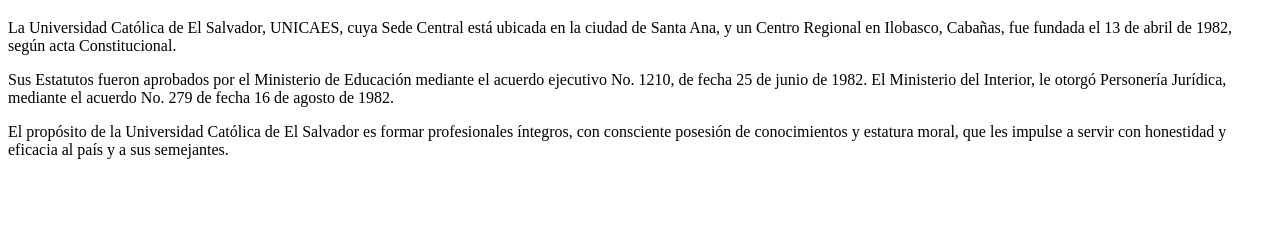
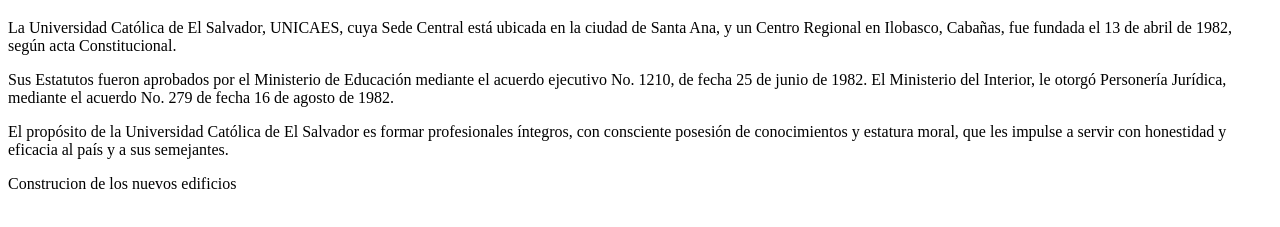
Before and after one commit to moncis/desarrollo22, a plain HTML site: page historia.html in a window 1280 px wide. Shown: the part 61-288 px from the top of the page. Drawn offline with Linux system fonts and the light colour scheme.

Commit message:
Se modifico el archivo historia.html

```diff
--- a/historia.html
+++ b/historia.html
@@ -11,5 +11,6 @@
     <p>La Universidad Católica de El Salvador, UNICAES, cuya Sede Central está ubicada en la ciudad de Santa Ana, y un Centro Regional en Ilobasco, Cabañas, fue fundada el 13 de abril de 1982, según acta Constitucional.</p>
     <p>Sus Estatutos fueron aprobados por el Ministerio de Educación mediante el acuerdo ejecutivo No. 1210, de fecha 25 de junio de 1982. El Ministerio del Interior, le otorgó Personería Jurídica, mediante el acuerdo No. 279 de fecha 16 de agosto de 1982.</p>
     <p>El propósito de la Universidad Católica de El Salvador es formar profesionales íntegros, con consciente posesión de conocimientos y estatura moral, que les impulse a servir con honestidad y eficacia al país y a sus semejantes.</p>
+    <p>Construcion de los nuevos edificios</p>
 </body>
 </html>
```
